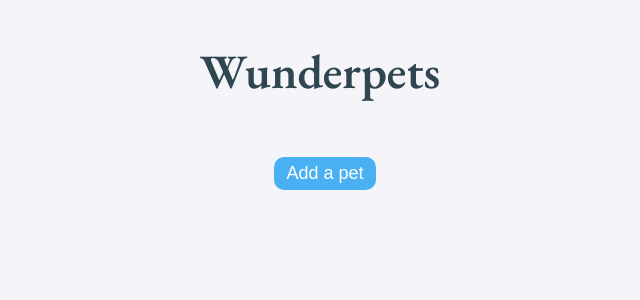
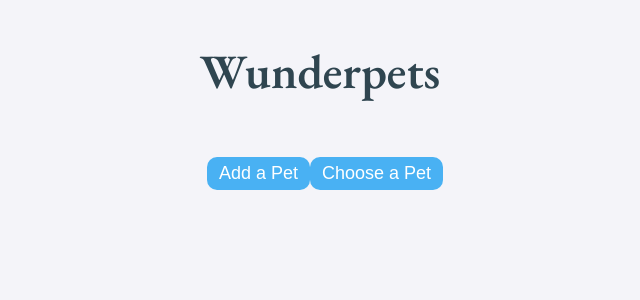
Before and after one commit to FFSS-38/Iteration, a React app: page /choose in a window 1280 px wide. Shown: the top 300 px of the page, without its empty margins (315-955 px from the left). Built offline with nearby package versions, Linux system fonts and the light colour scheme; a web font is replaced by a local one.

Commit message:
Updates for components

```diff
--- a/client/components/CreatePet.jsx
+++ b/client/components/CreatePet.jsx
@@ -105,13 +105,13 @@ const CreatePet = ({user, setPetList, petList}) => {
         </div> */}
       </div>
       <div className='signup-buttons-box'>
-        {/* <a href="http://localhost:8080/home"> */}
+        <a href="http://localhost:8080/home">
           <button className="createUpdatePetButton"
         onClick={() => handleClick()}
           >
             Save
           </button>
-        {/* </a> */}
+        </a>
         <a href="http://localhost:8080/choose">
           <button className="createUpdatePetButton">
             Back
--- a/client/components/DisplayPet.jsx
+++ b/client/components/DisplayPet.jsx
@@ -1,9 +1,21 @@
 import React from 'react';
 import { useEffect } from 'react';
+import { useState } from 'react';
 
-const DisplayPet = ({ petList , choose }) => {
+const DisplayPet = () => {
+  const [petList, setPetList] = useState([]);
 
-
+  const handleClick = () => {
+    fetch('http://localhost:3000/user/pets', {
+      headers: {
+        'Content-Type': 'Application/JSON'
+      }
+    })
+    .then((res) => res.json())
+    .then((data) => {
+      console.log(data)
+    })
+  }
 
   const renderPetCard = (pet) => (
     <div className="choosePetCard">
@@ -28,9 +40,12 @@ const DisplayPet = ({ petList , choose }) => {
       <div className="petChoiceMenu">
         <div className="petImages">{petCards}</div>
       </div>
+      <div className='pet-button-container'>
       <a href="http://localhost:8080/create">
-      <button className='add-pet'>Add a pet</button>
+      <button className='add-pet'>Add a Pet</button>
       </a>
+      <button className='add-pet' onClick={handleClick}>Choose a Pet</button>
+      </div>
     </div>
   );
 };
--- a/client/components/ScheduleContainer.jsx
+++ b/client/components/ScheduleContainer.jsx
@@ -5,7 +5,7 @@ const ScheduleContainer = () => {
   const date1 = new Date();
   const date2 = new Date('December 17, 2023 03:24:00');
 
-  renderScheduleItem = (item) => {
+  const renderScheduleItem = (item) => {
     const currentTime = new Date().toDateString();
     return (
       // add a variable for styling past events differently?
@@ -17,32 +17,31 @@ const ScheduleContainer = () => {
       </div>
     );
   };
-  events = [
-    {
-      dateTime: date1.toLocaleString(undefined, options),
-      details: 'event 1',
-    },
-    { dateTime: date2.toLocaleString(undefined, options), details: 'event 2' },
-  ];
+  // const events = [
+  //   {
+  //     dateTime: date1.toLocaleString(undefined, options),
+  //     details: 'event 1',
+  //   },
+  //   { dateTime: date2.toLocaleString(undefined, options), details: 'event 2' },
+  // ];
 
-  // datetime formatting and naming tbd
-  console.log('hi from sched container');
-  // sort schedule items by date
-  // shallow copy list of events because I'm afraid of trying to sort state in place
-  //let events = this.props.schedule.slice();
-  this.events.sort((a, b) => {
-    return b.dateTime - a.dateTime;
-  });
+  // // datetime formatting and naming tbd
+  // console.log('hi from sched container');
+  // // sort schedule items by date
+  // // shallow copy list of events because I'm afraid of trying to sort state in place
+  // //let events = this.props.schedule.slice();
+  // this.events.sort((a, b) => {
+  //   return b.dateTime - a.dateTime;
+  // });
 
-  // make a renderable list of schedule item components
-  const eventList = [];
-  events.forEach((el) => eventList.push(renderScheduleItem(el)));
-  console.log(eventList);
+  // // make a renderable list of schedule item components
+  // events.forEach((el) => eventList.push(renderScheduleItem(el)));
+  // console.log(eventList);
 
   return (
     <div className="homeCategory">
       <h2>Schedule rendering</h2>
-      <div>{eventList}</div>
+      {/* <div>{eventList}</div> */}
     </div>
   );
 };
--- a/package.json
+++ b/package.json
@@ -21,6 +21,7 @@
   },
   "homepage": "https://github.com/FFSS-38/Iteration.git",
   "devDependencies": {
+    "cookie-parser": "^1.4.6",
     "dayjs": "^1.11.7",
     "eslint": "^8.33.0",
     "html-webpack-plugin": "^5.5.0",
@@ -34,7 +35,6 @@
     "babel": "^6.23.0",
     "babel-loader": "^9.1.2",
     "concurrently": "^7.6.0",
-    "cookie-parser": "^1.4.6",
     "cors": "^2.8.5",
     "css-loader": "^6.7.3",
     "express": "^4.18.2",
```
